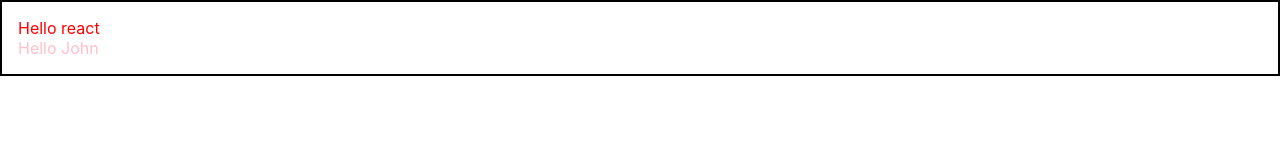
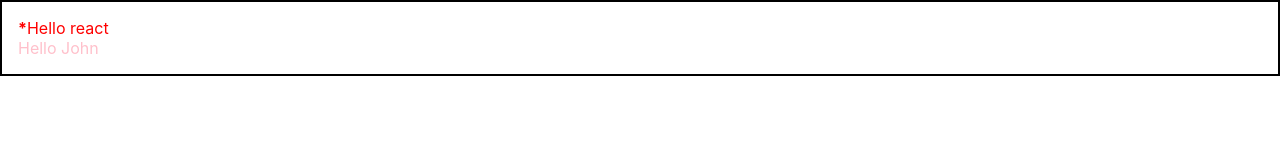
Before and after one commit to Jingyu-An/2023-React-fastcampus, a React (Create React App) app in the folder begin-react/: page / in a window 1280 px wide. Shown: the top 160 px of the page. Built offline with nearby package versions, Linux system fonts and the light colour scheme.

Commit message:
React conditional rendering

```diff
--- a/begin-react/src/App.js
+++ b/begin-react/src/App.js
@@ -13,7 +13,7 @@ function App() {
   }
   return (
     <Wrapper>
-      <Hello name={name} color={"red"}/>
+      <Hello name={name} color={"red"} isSpecial={true}/>
       <Hello color={"pink"}/>
     </Wrapper>
   );
--- a/begin-react/src/Hello.js
+++ b/begin-react/src/Hello.js
@@ -1,13 +1,18 @@
 import React from "react";
 
-const Hello = ({color, name}) => {
-  return <div style={{
-    color
-  }}>Hello {name}</div>;
+const Hello = ({color, name, isSpecial}) => {
+  return (
+    <div style={{
+      color
+    }}>
+      {isSpecial && <b>*</b>}
+      Hello {name}
+    </div>
+  );
 };
 
 Hello.defaultProps = {
-  name : 'John'
+  name: 'John'
 }
 
 export default Hello;
```
